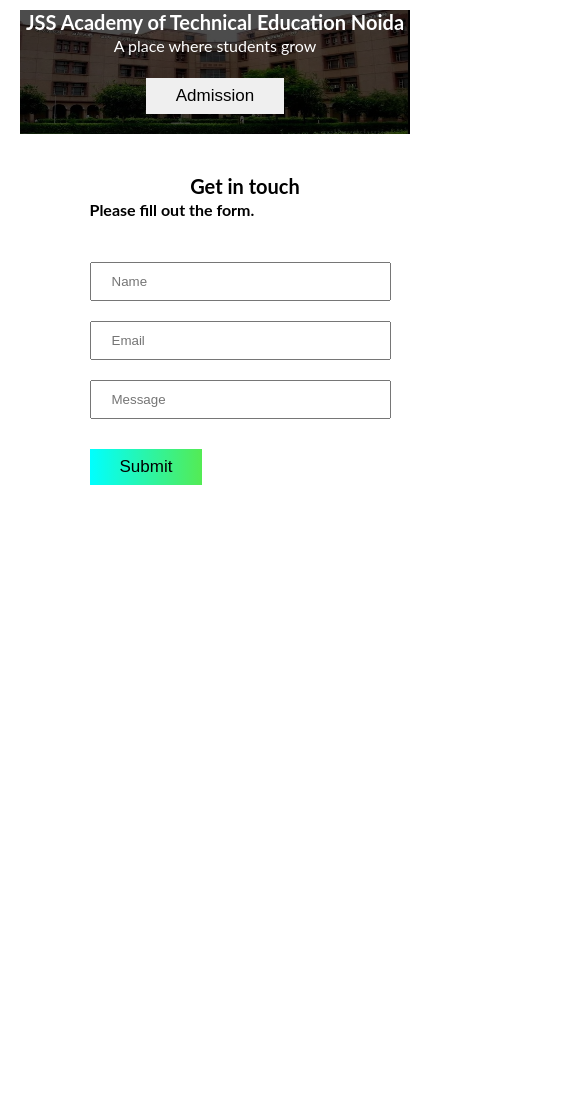
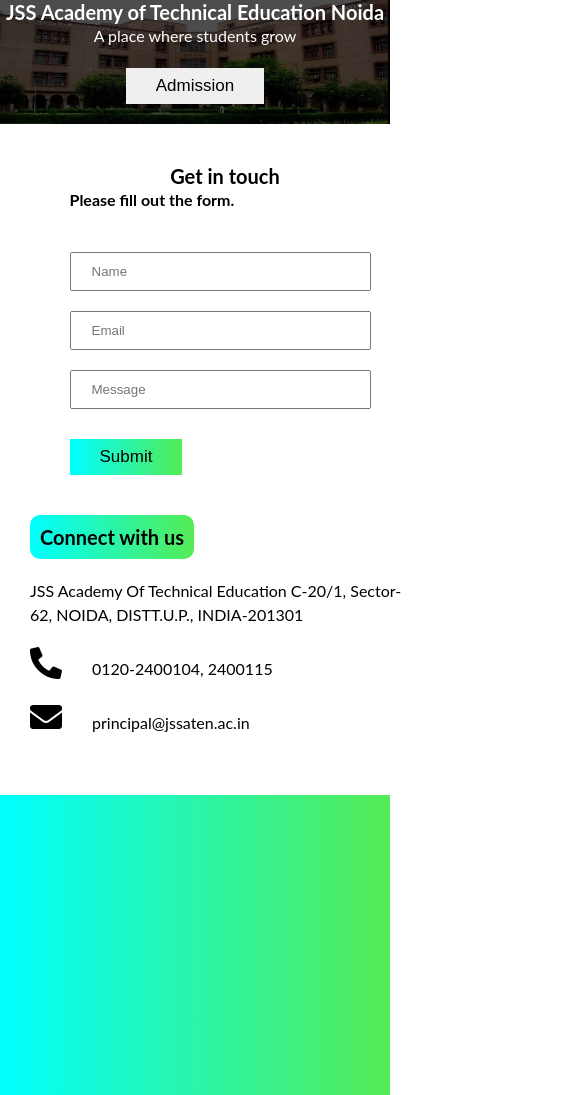
Before and after one commit to rucha0702/College-Website, a plain HTML site: page contact.html in a window 390 px wide. Shown: the top 1095 px of the page, 585 px wide, since content can reach past the window. Before the commit the page ends 995 px from the top, so only its background shows below. Drawn offline with Linux system fonts and the light colour scheme.

Commit message:
contact-page

```diff
--- a/mobile.css
+++ b/mobile.css
@@ -75,9 +75,14 @@ h2 {
 .sb {
   flex-direction: column;
   margin-top: 20px;
+  align-self: center;
 }
 .society-box {
   flex-direction: column;
+}
+.ncs-main {
+  margin-bottom: 200px;
+  margin-top: 100px;
 }
 .arrow {
   margin: 0;
@@ -106,19 +111,22 @@ h2 {
   display: none;
 }
 .contact-three {
-  margin-top: 200px;
+  margin-top: 20px;
 }
-.contact-one,
+.right,
+form {
+  transform: translateX(0);
+  animation: none;
+}
+/* .contact-one,
 .contact-two,
 .left,
 .right,
-.contact-three {
+form {
   flex: 1;
-  animation: none;
-}
+} */
 #contact {
   height: 100%;
-  margin: 10px 20px;
 }
 body {
   height: 100%;
```
